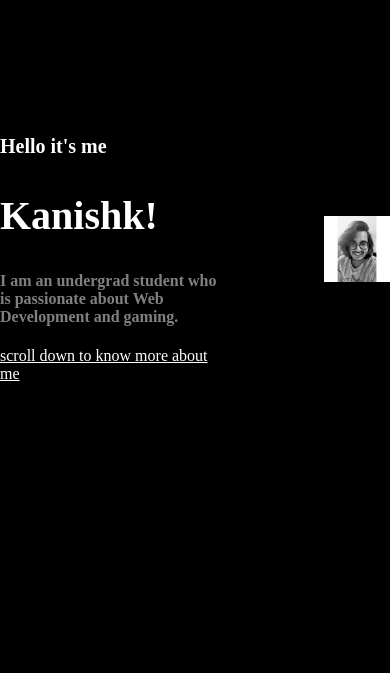
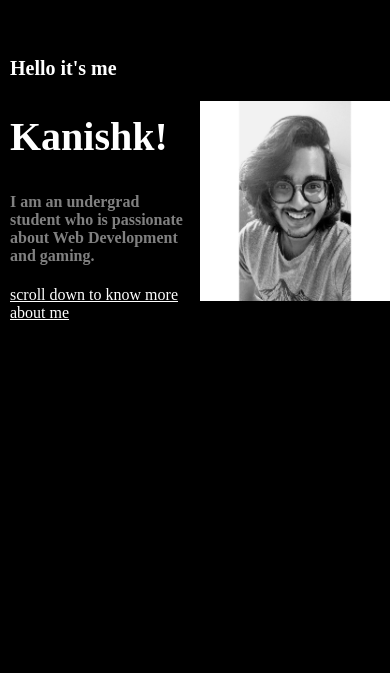
Before and after one commit to kanishkagarwal6101/personalWebsite, a plain HTML site: page index.html in a window 390 px wide. Shown: the part 171-844 px from the top of the page. Drawn offline with Linux system fonts and the light colour scheme.

Commit message:
added responsiveness for mobiles

```diff
--- a/styles.css
+++ b/styles.css
@@ -135,3 +135,39 @@ footer p {
   font-size: 18px;
   margin-left: 40px;
 }
+@media only screen and (min-width: 300px) and (max-width: 760px) {
+  .intro {
+    margin-left: 10px;
+  }
+  .text {
+    margin-right: 10px;
+    width: 50%;
+    height: 50%;
+  }
+  .about-me {
+    width: 100%;
+    height: 100%;
+  }
+  .image {
+    max-width: 80%;
+    max-height: 80%;
+    width: 200px;
+    height: 200px;
+    margin-bottom: 100px;
+  }
+  .more-about {
+    flex-direction: column-reverse;
+  }
+  .skills-div {
+    flex-direction: column;
+  }
+  .skills-div > div:nth-child(1) > a:nth-child(2) > img:nth-child(1) {
+    margin-bottom: 20px;
+  }
+  .connect-div {
+    flex-direction: column-reverse;
+  }
+  .git-logo {
+    margin-left: 20px;
+  }
+}
```
